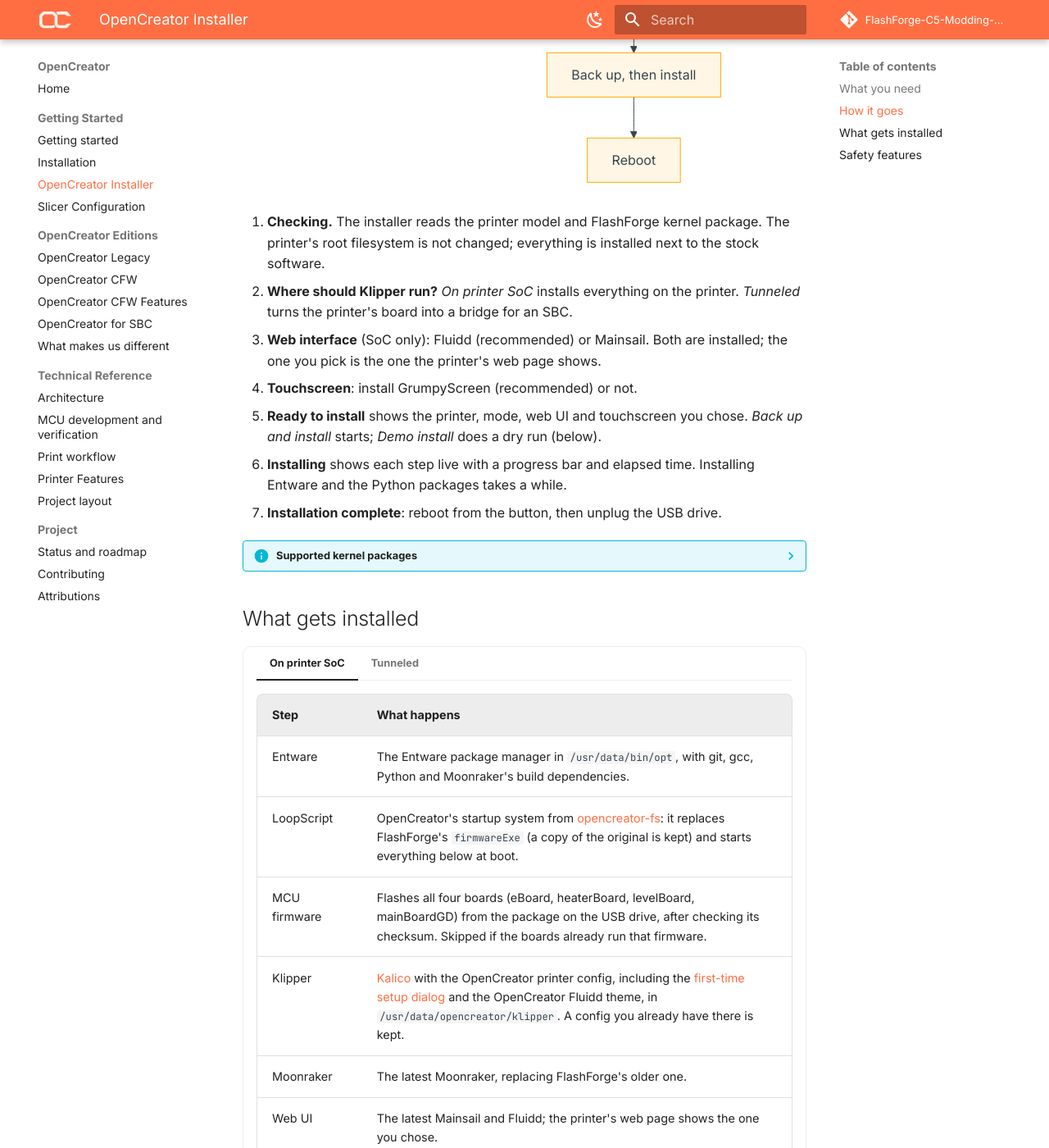
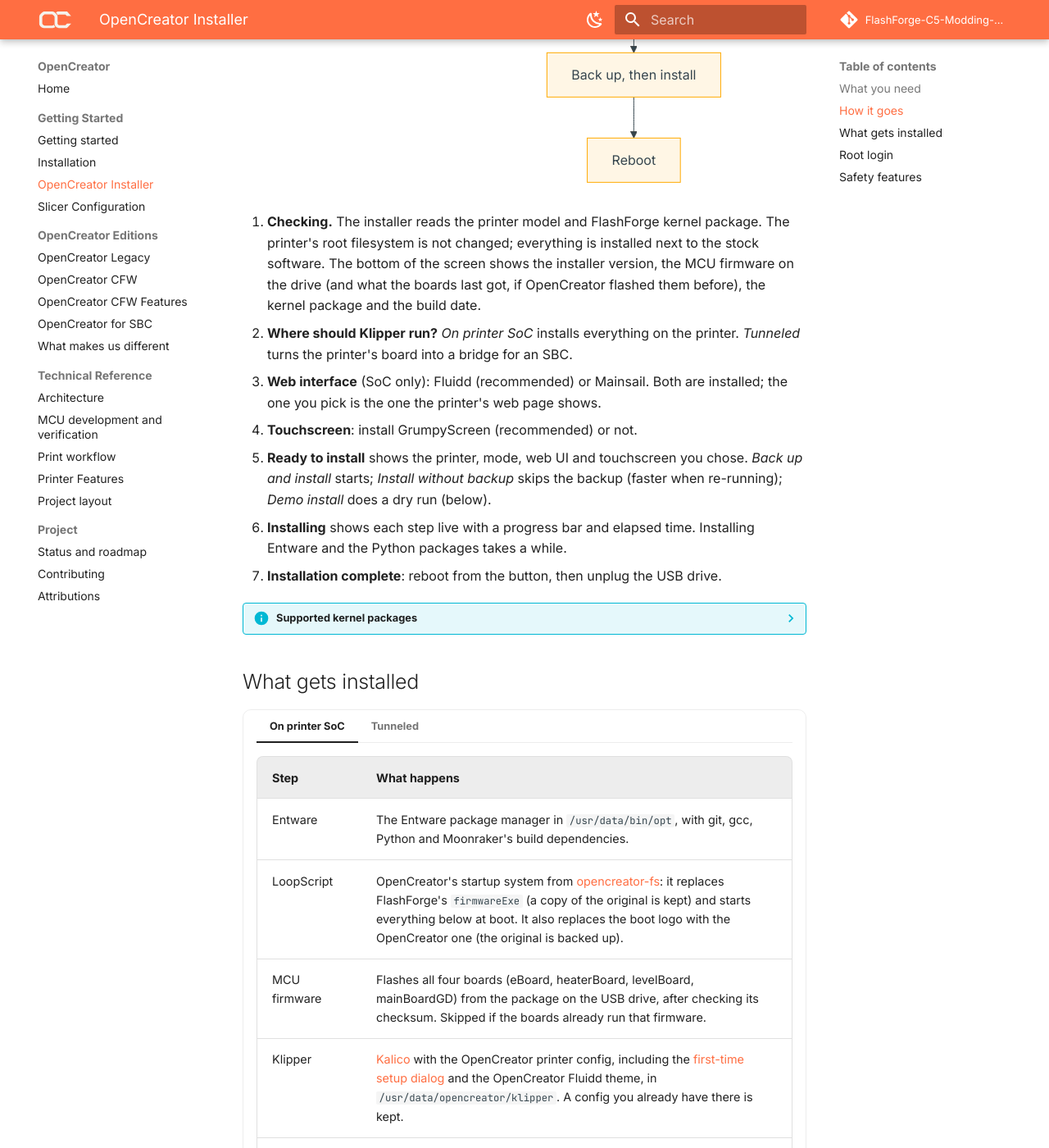
Before and after one commit to FlashForge-C5-Modding-Group/OpenCreator, an MkDocs documentation site: the page built from docs/installer.md, in a window 1280 px wide and 1400 px high, scrolled down 1734 px. Shown: the whole window at 82% size. Built offline with MkDocs 1.6.1 and Material for MkDocs 9.7.7, drawn with Linux system fonts in a browser that asks for light colours; comment, search, counter and statistics services are not loaded; some of the changed text lies outside the part shown.

Commit message:
Installer

````diff
--- a/docs/installer.md
+++ b/docs/installer.md
@@ -38,14 +38,18 @@ flowchart TD
 
 1. **Checking.** The installer reads the printer model and FlashForge kernel
    package. The printer's root filesystem is not changed; everything is
-   installed next to the stock software.
+   installed next to the stock software. The bottom of the screen shows the
+   installer version, the MCU firmware on the drive (and what the boards last
+   got, if OpenCreator flashed them before), the kernel package and the build
+   date.
 2. **Where should Klipper run?** *On printer SoC* installs everything on the
    printer. *Tunneled* turns the printer's board into a bridge for an SBC.
 3. **Web interface** (SoC only): Fluidd (recommended) or Mainsail. Both are installed; the
    one you pick is the one the printer's web page shows.
 4. **Touchscreen**: install GrumpyScreen (recommended) or not.
 5. **Ready to install** shows the printer, mode, web UI and touchscreen you
-   chose. *Back up and install* starts; *Demo install* does a dry run (below).
+   chose. *Back up and install* starts; *Install without backup* skips the
+   backup (faster when re-running); *Demo install* does a dry run (below).
 6. **Installing** shows each step live with a progress bar and elapsed time.
    Installing Entware and the Python packages takes a while.
 7. **Installation complete**: reboot from the button, then unplug the USB drive.
@@ -64,12 +68,13 @@ flowchart TD
     | Step | What happens |
     | --- | --- |
     | Entware | The Entware package manager in `/usr/data/bin/opt`, with git, gcc, Python and Moonraker's build dependencies. |
-    | LoopScript | OpenCreator's startup system from [opencreator-fs](https://github.com/FlashForge-C5-Modding-Group/opencreator-fs): it replaces FlashForge's `firmwareExe` (a copy of the original is kept) and starts everything below at boot. |
+    | LoopScript | OpenCreator's startup system from [opencreator-fs](https://github.com/FlashForge-C5-Modding-Group/opencreator-fs): it replaces FlashForge's `firmwareExe` (a copy of the original is kept) and starts everything below at boot. It also replaces the boot logo with the OpenCreator one (the original is backed up). |
     | MCU firmware | Flashes all four boards (eBoard, heaterBoard, levelBoard, mainBoardGD) from the package on the USB drive, after checking its checksum. Skipped if the boards already run that firmware. |
     | Klipper | [Kalico](https://github.com/FlashForge-C5-Modding-Group/kalico) with the OpenCreator printer config, including the [first-time setup dialog](printer-features.md#first-time-setup) and the OpenCreator Fluidd theme, in `/usr/data/opencreator/klipper`. A config you already have there is kept. |
     | Moonraker | The latest Moonraker, replacing FlashForge's older one. |
     | Web UI | The latest Mainsail and Fluidd; the printer's web page shows the one you chose. |
     | Touchscreen | The latest [GrumpyScreen](https://github.com/FlashForge-C5-Modding-Group/grumpyscreen) release, if chosen. |
+    | Root login | Adds the root login `opencreator` (password `FlashForge2026`) for SSH. See [Root login](#root-login). |
 
 === "Tunneled"
 
@@ -80,7 +85,32 @@ flowchart TD
     | MCU firmware | Same as SoC mode. |
     | Bridge | Installs the socat bridge and switches the printer's board to bridge-only mode, so it forwards the four boards to your SBC over USB. |
     | Touchscreen | The latest [GrumpyScreen](https://github.com/FlashForge-C5-Modding-Group/grumpyscreen) release, if chosen. Point it at your SBC afterwards: set `host` under `[moonraker]` in `/usr/data/grumpyscreen/grumpyscreen.cfg`. |
+    | Root login | Same as SoC mode. |
     | SBC | Not done by the installer: after rebooting the printer, run the SBC installer from [OpenCreator for SBC](rpi-klipper.md#on-the-sbc). |
+
+## Root login
+
+The installer adds a root login, so you can SSH into the printer:
+
+| | |
+| --- | --- |
+| User | `opencreator` |
+| Password | `FlashForge2026` |
+
+```sh
+ssh opencreator@<printer IP>
+```
+
+!!! warning "Change the password"
+    Everyone who installs OpenCreator gets the same default password. To set
+    your own, log in over SSH and run:
+
+    ```sh
+    passwd opencreator
+    ```
+
+    Type the new password twice. Running the installer again keeps the
+    password you set.
 
 ## Safety features
 
````
